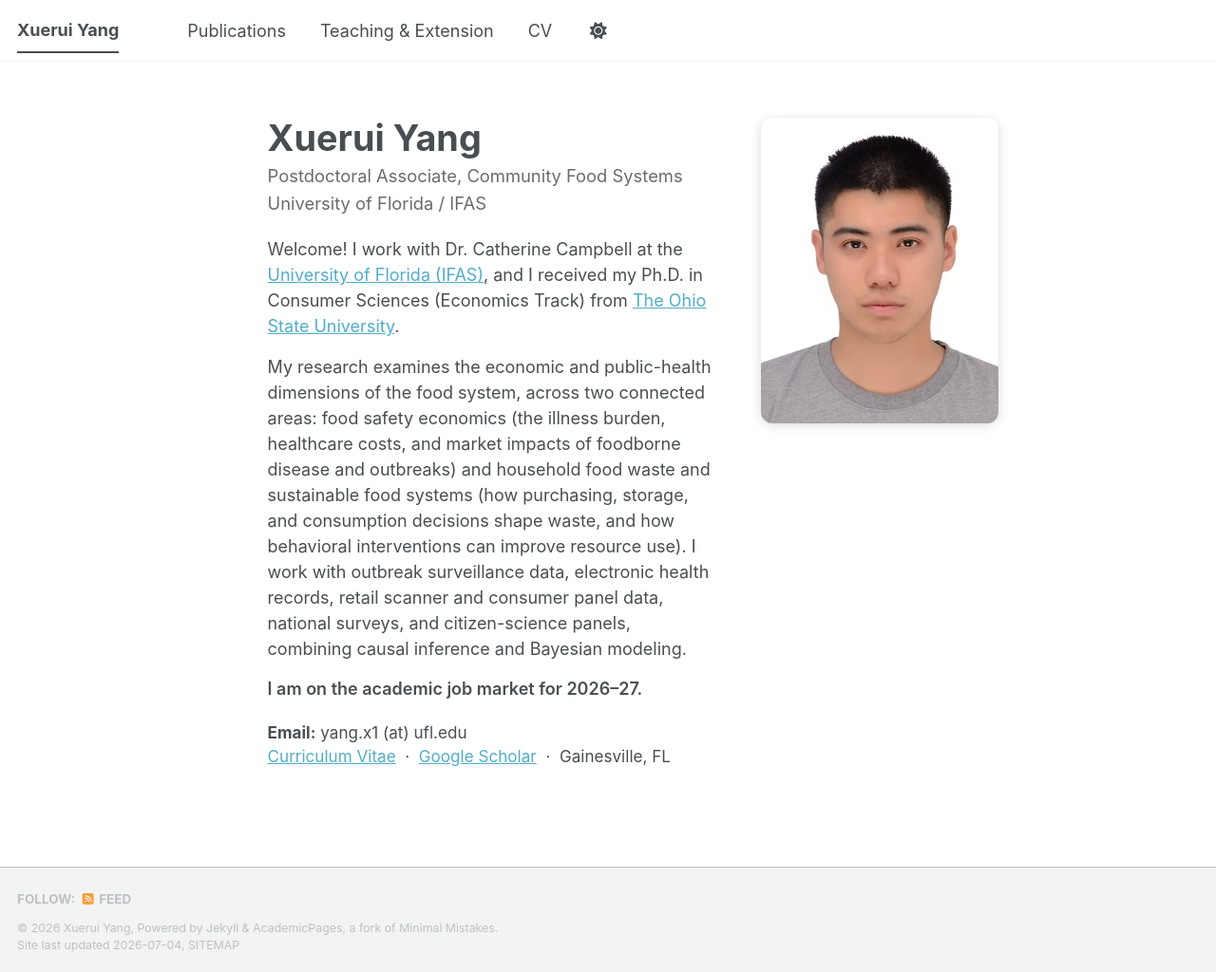
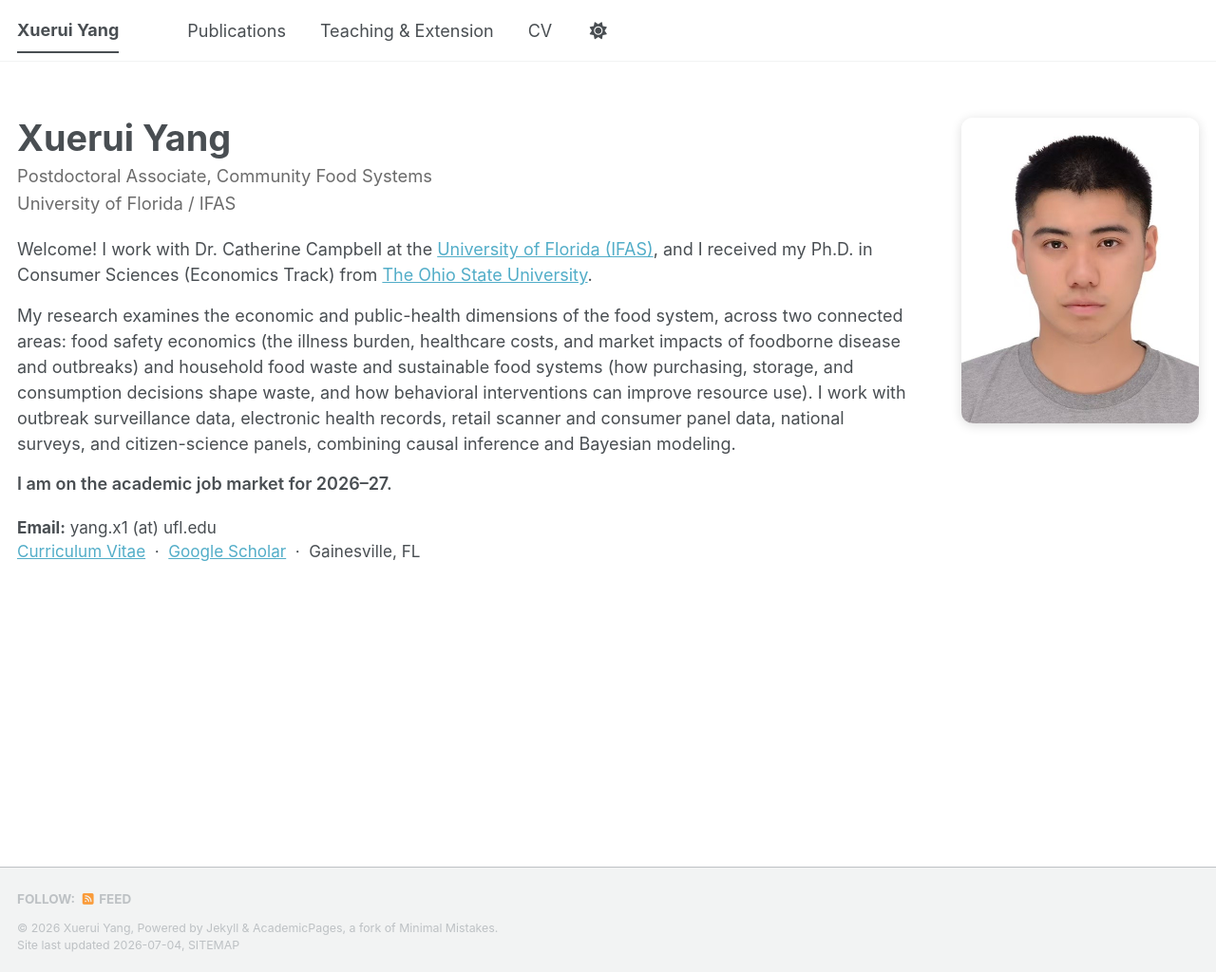
Before and after one commit to xueruiycool/xueruiycool.github.io, a Jekyll site: the page built from _pages/about.md, in a window 1280 px wide and 1024 px high. Shown: the whole window at 95% size. Built offline with Jekyll 4.4.1, drawn with Linux system fonts in a browser that asks for light colours; a style sheet for code colours, icons or effects is not loaded.

Commit message:
Update custom.html

```diff
--- a/_includes/head/custom.html
+++ b/_includes/head/custom.html
@@ -18,8 +18,23 @@
 <link rel="manifest" href="{{ base_path }}/images/manifest.json"/>
 <link rel="icon" href="/images/favicon.ico"/>
 <meta name="theme-color" content="var(--global-bg-color)"/>
-<!-- rounded-rectangle sidebar avatar (instead of the default circle) -->
+
+<!-- layout tweaks -->
 <style>
+  /* rounded-rectangle avatar, if the sidebar is ever re-enabled */
   .author__avatar img { border-radius: 10px; }
+
+  /* use the full content width now that the author sidebar is off site-wide */
+  .page,
+  .archive {
+    width: 100% !important;
+    float: none !important;
+    clear: both;
+    margin-left: 0 !important;
+    margin-right: 0 !important;
+    padding-left: 0 !important;
+    padding-right: 0 !important;
+  }
 </style>
+
 <!-- end custom head snippets -->
```
